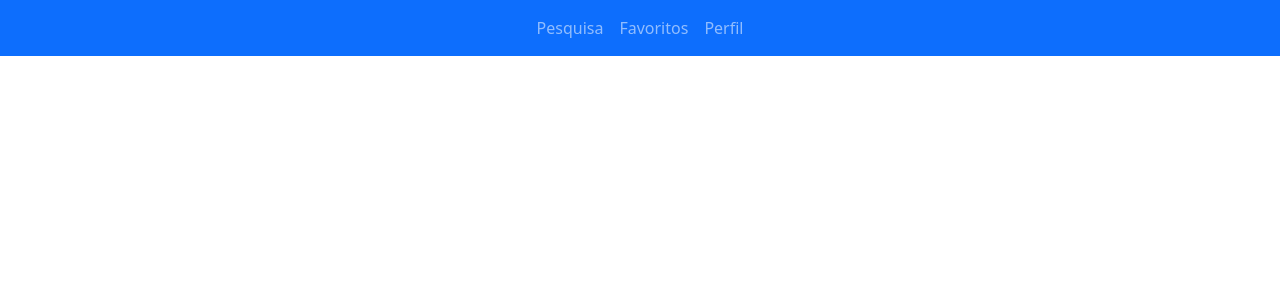
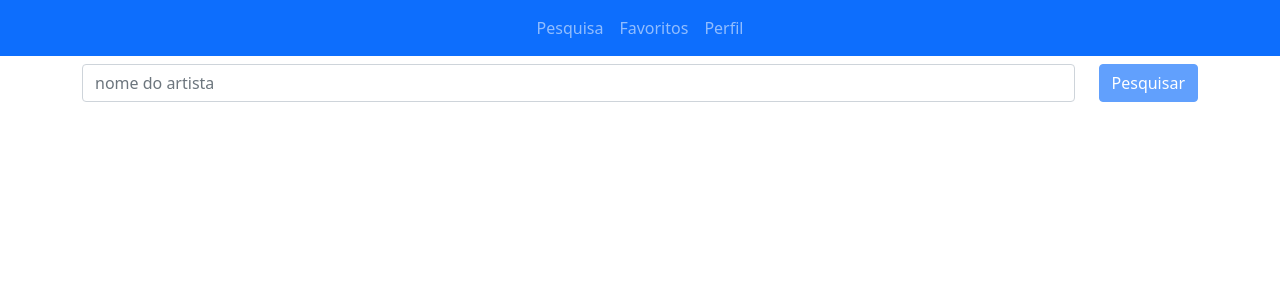
Before and after one commit to thiago-ximenes/trybetunes, a React (Create React App) app: page /search in a window 1280 px wide. Shown: the top 300 px of the page. Built offline with nearby package versions, Linux system fonts and the light colour scheme.

Commit message:
✅ pass test: requirement 05.

```diff
--- a/src/App.js
+++ b/src/App.js
@@ -2,7 +2,7 @@ import React from 'react';
 import { BrowserRouter, Switch, Route } from 'react-router-dom';
 import 'bootstrap/dist/css/bootstrap.min.css';
 import Login from './components/Login';
-import Search from './components/Search';
+import Search from './components/search/Search';
 import Album from './components/Album';
 import Favorites from './components/Favorites';
 import Profile from './components/Profile';
--- a/src/components/Search.jsx
+++ b/src/components/search/Search.jsx
@@ -1,6 +1,7 @@
 import React, { Component } from 'react';
 import ReactLoading from 'react-loading';
-import { getUser } from '../services/userAPI';
+import { getUser } from '../../services/userAPI';
+import SearchArtist from './SearchArtist';
 
 class Search extends Component {
   constructor() {
@@ -36,6 +37,7 @@ class Search extends Component {
             : <h2 data-testid="header-user-name">{ userName }</h2>
 
         }
+        <SearchArtist />
       </div>
     );
   }
--- /dev/null
+++ b/src/components/search/SearchArtist.jsx
@@ -0,0 +1,51 @@
+import React, { Component } from 'react';
+import { Form, Container, Button, Row, Col } from 'react-bootstrap';
+
+class SearchArtist extends Component {
+  constructor() {
+    super();
+    this.state = {
+      input: '',
+      isDisabled: true,
+    };
+  }
+
+  handleChange = ({ target }) => {
+    this.setState({ isDisabled: true });
+    const TWO = 2;
+    const { value } = target;
+    this.setState({ input: value });
+    if (value.length >= TWO) this.setState({ isDisabled: false });
+  }
+
+  render() {
+    const { handleChange } = this;
+    const { input, isDisabled } = this.state;
+    return (
+      <Container>
+        <Form>
+          <Row className="align-items-center">
+            <Col>
+              <Form.Control
+                value={ input }
+                onChange={ handleChange }
+                data-testid="search-artist-input"
+                placeholder="nome do artista"
+              />
+            </Col>
+            <Col xs="auto">
+              <Button
+                disabled={ isDisabled }
+                data-testid="search-artist-button"
+              >
+                Pesquisar
+              </Button>
+            </Col>
+          </Row>
+        </Form>
+      </Container>
+    );
+  }
+}
+
+export default SearchArtist;
```
